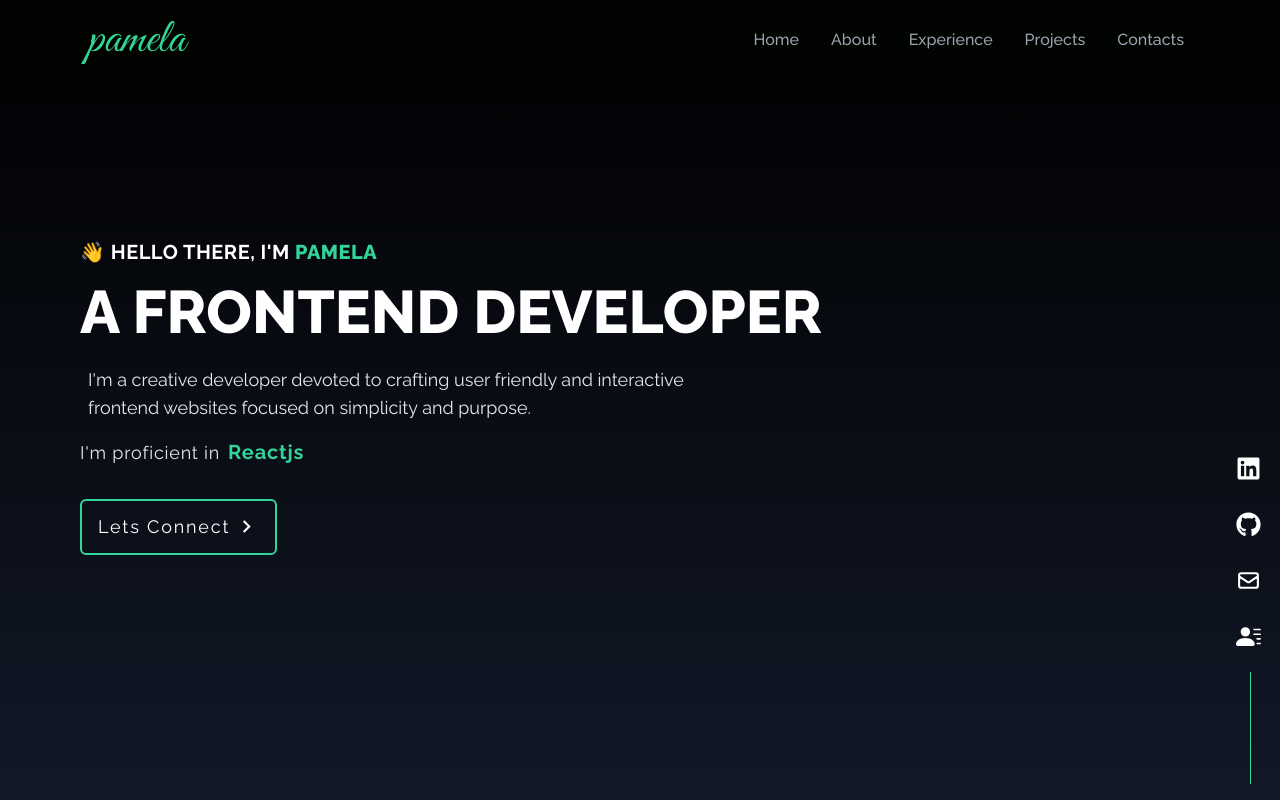
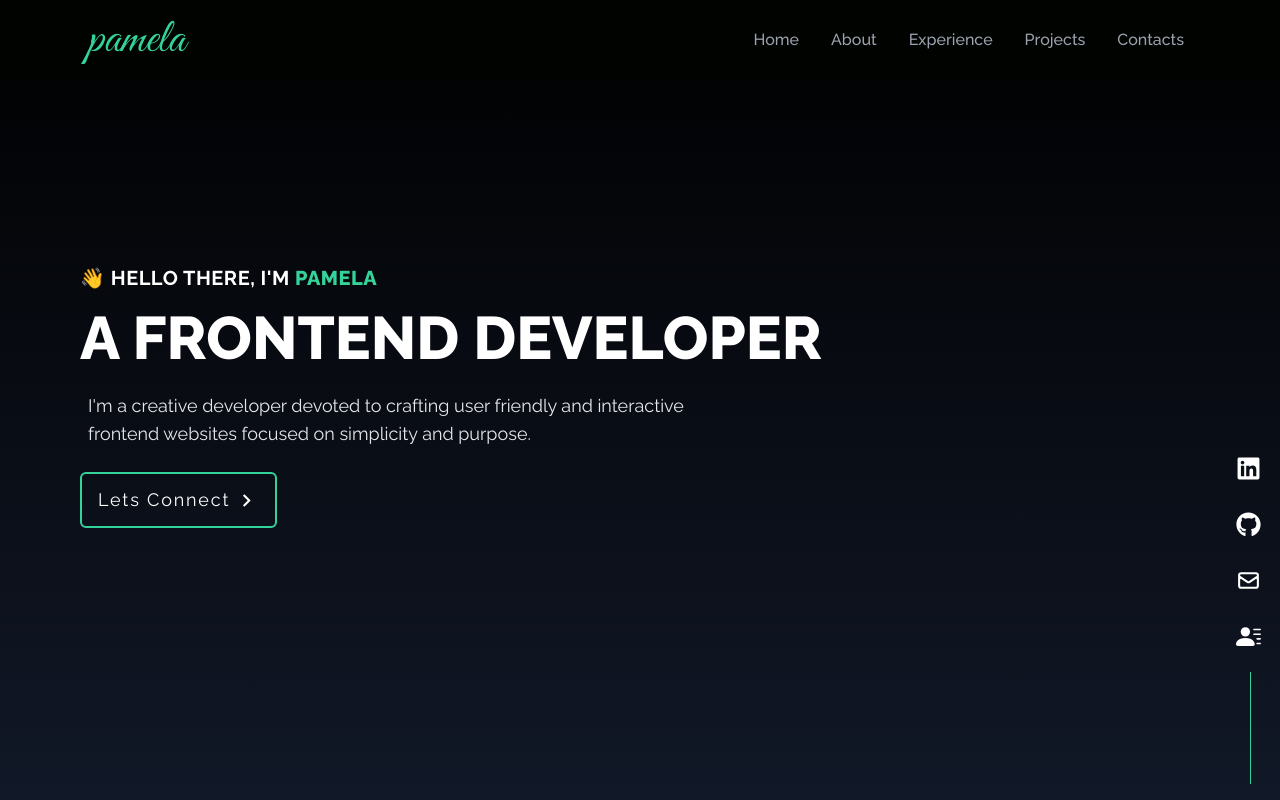
Before and after one commit to Iwumezie-pamela/pams-portfolio, a React (Vite) app: page / in a window 1280 px wide. Shown: the top 800 px of the page. Built offline with nearby package versions, Linux system fonts and the light colour scheme.

Commit message:
update project.jsx

```diff
--- a/src/components/Home.jsx
+++ b/src/components/Home.jsx
@@ -19,22 +19,6 @@ const Home = () => {
           I'm a creative developer devoted to crafting user friendly and
           interactive frontend websites focused on simplicity and purpose.
         </p>
-        <div className='flex justify-center md:justify-start'>
-          <p className='text-lg text-gray-200 pb-6 tracking-[.05rem] text-center md:text-left'>
-            I'm proficient in
-            <span className='font-bold text-emerald-400 md-text-5xl sm-text-4xl text-xl pl-2 z-100'>
-              Reactjs
-            </span>
-          </p>
-          {/* <Typed
-            className='font-bold text-emerald-400 md-text-5xl sm-text-4xl text-xl pl-2 z-100'
-            strings={['HTML', 'CSS', 'JAVASCRIPT', ' REACTJS', 'GIT']}
-            typeSpeed={120}
-            backSpeed={140}
-            cursorChar='/>'
-            loop
-          /> */}
-        </div>
 
         <div className=''>
           <a
--- a/src/components/Project.jsx
+++ b/src/components/Project.jsx
@@ -2,7 +2,7 @@ import React from 'react'
 import comfysloth from '../assets/portfolio/comfysloth.jpg'
 import pamsportfolio from '../assets/portfolio/pamsportfolio.jpg'
 import quiz from '../assets/portfolio/quiz.jpg'
-import news from '../assets/portfolio/news.jpg'
+import backroad from '../assets/portfolio/backroad.jpg'
 import cocktail from '../assets/portfolio/cocktail.jpg'
 import menu from '../assets/portfolio/menu.jpg'
 
@@ -28,9 +28,9 @@ const Projects = () => {
     },
     {
       id: 4,
-      image: news,
-      live: 'https://news-homepage-henna.vercel.app/',
-      code: 'https://github.com/Iwumezie-pamela/News-Homepage',
+      image: backroad,
+      live: 'https://backroad-app.vercel.app/',
+      code: 'https://github.com/Iwumezie-pamela/Backroad-App-',
     },
     {
       id: 5,
```
Also changed, not shown: src/assets/portfolio/backroad.jpg (added), src/assets/portfolio/news.jpg (deleted).
